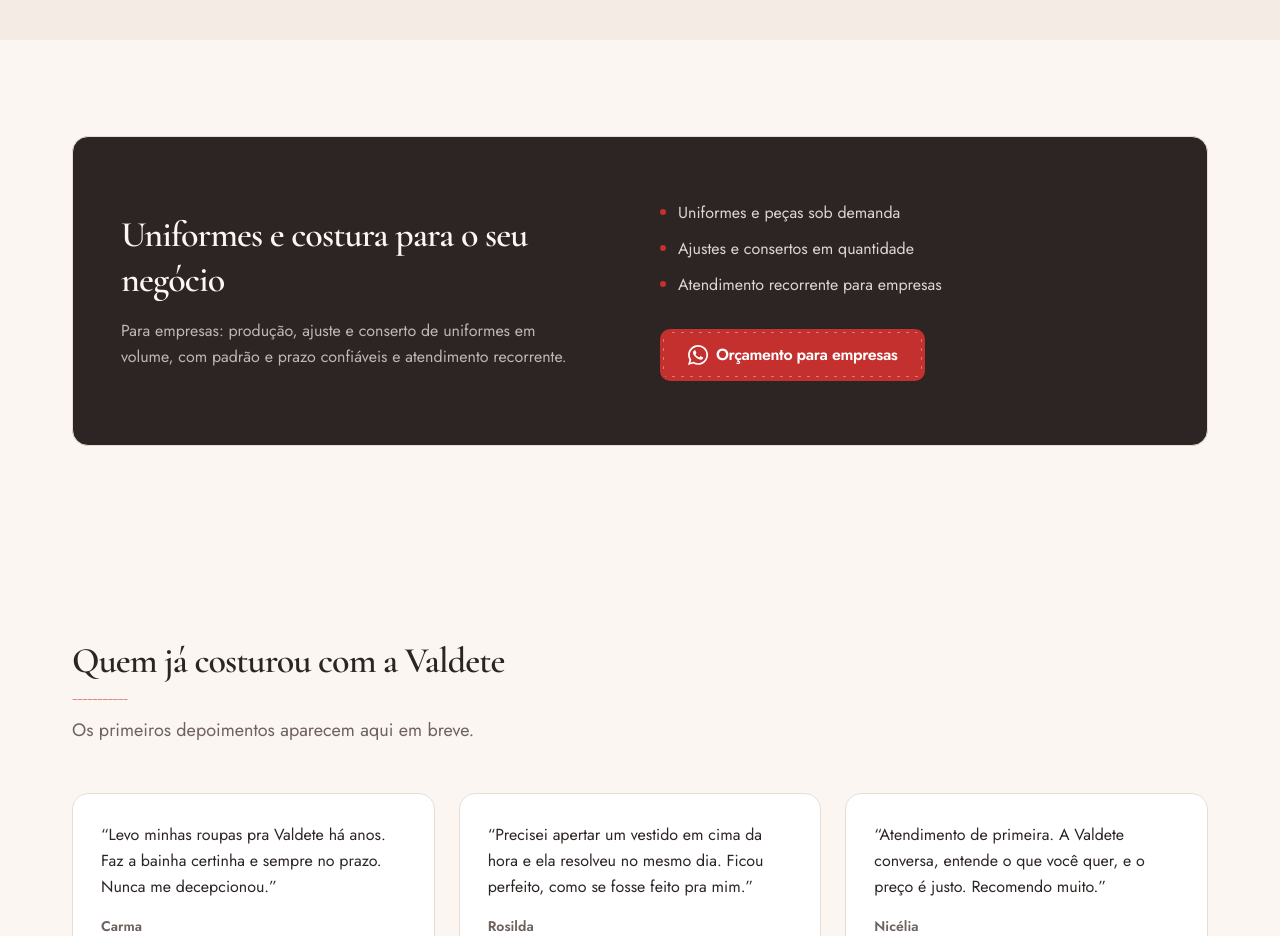
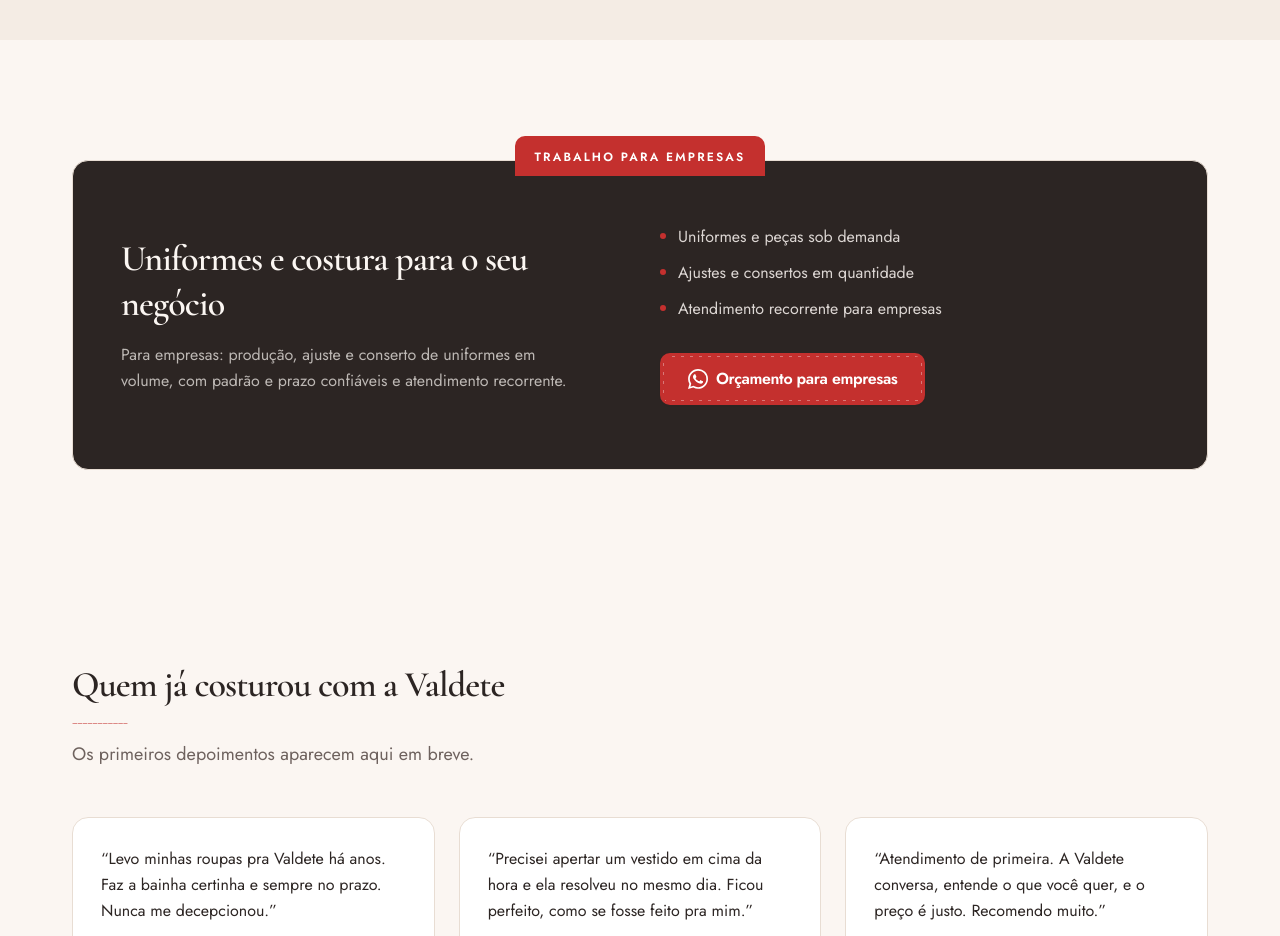
Before and after one commit to theusinshow/valdete-costuras, a Next.js app: page / in a window 1280 px wide. Shown: the part 2800-3736 px from the top of the page. Built offline with nearby package versions, Linux system fonts and the light colour scheme.

Commit message:
Sinaliza seção Empresas com marcador B2B e reforça clareza (DEC-019)

```diff
--- a/src/components/sections/Companies.tsx
+++ b/src/components/sections/Companies.tsx
@@ -16,8 +16,13 @@ export function Companies() {
         point is stitched on — red knot pops, its line rises — ending on the CTA.
       */}
       <RevealGroup>
+        <div className="relative z-10 mx-auto -mb-4 w-fit rounded-t-[var(--radius)] bg-accent px-5 py-2 text-center">
+          <span className="text-xs font-semibold uppercase tracking-[0.18em] text-accent-foreground">
+            {companies.eyebrow}
+          </span>
+        </div>
         <div
-          className="rg-scale rounded-[var(--radius-lg)] border border-border bg-text px-6 py-12 text-[color:var(--color-bg)] md:px-12 md:py-16"
+          className="rg-scale relative rounded-[var(--radius-lg)] border border-border bg-text px-6 py-12 text-[color:var(--color-bg)] md:px-12 md:py-16"
           style={d(0)}
         >
           <div className="grid items-center gap-10 md:grid-cols-2">
```
